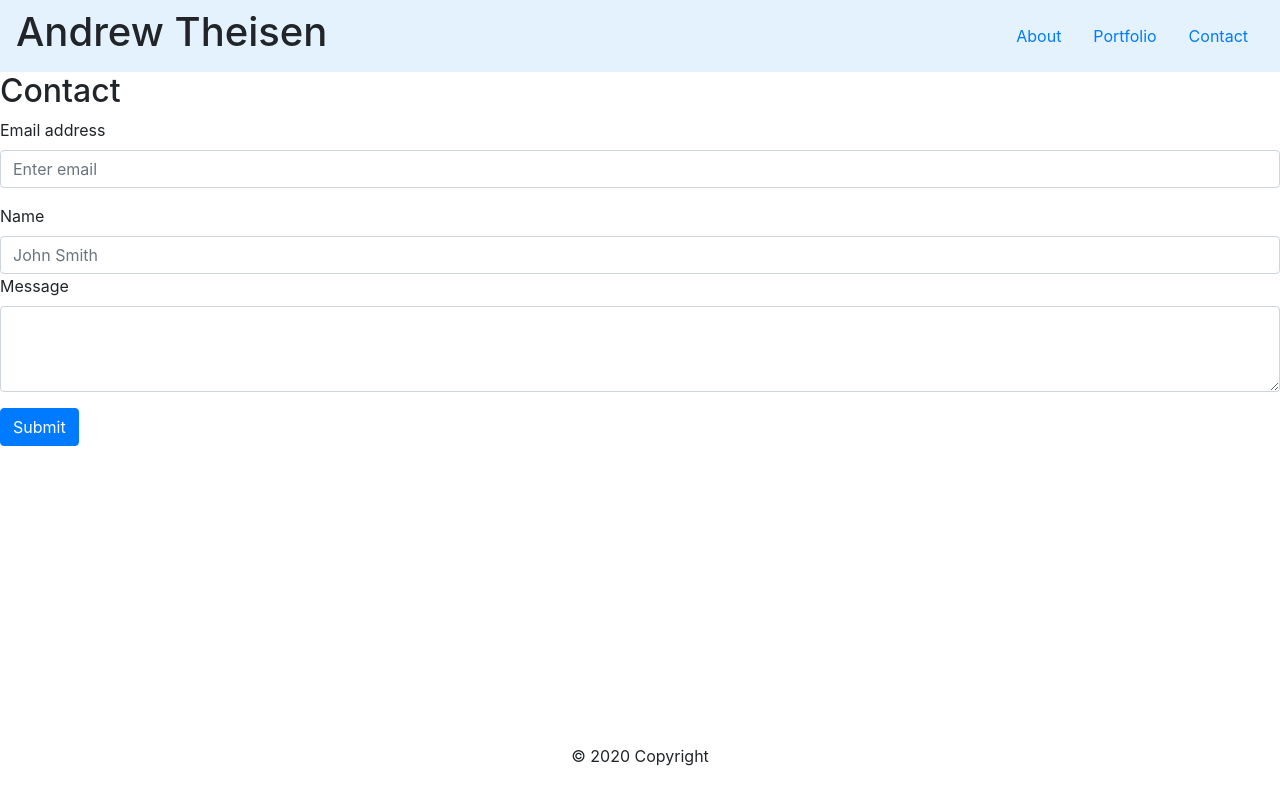
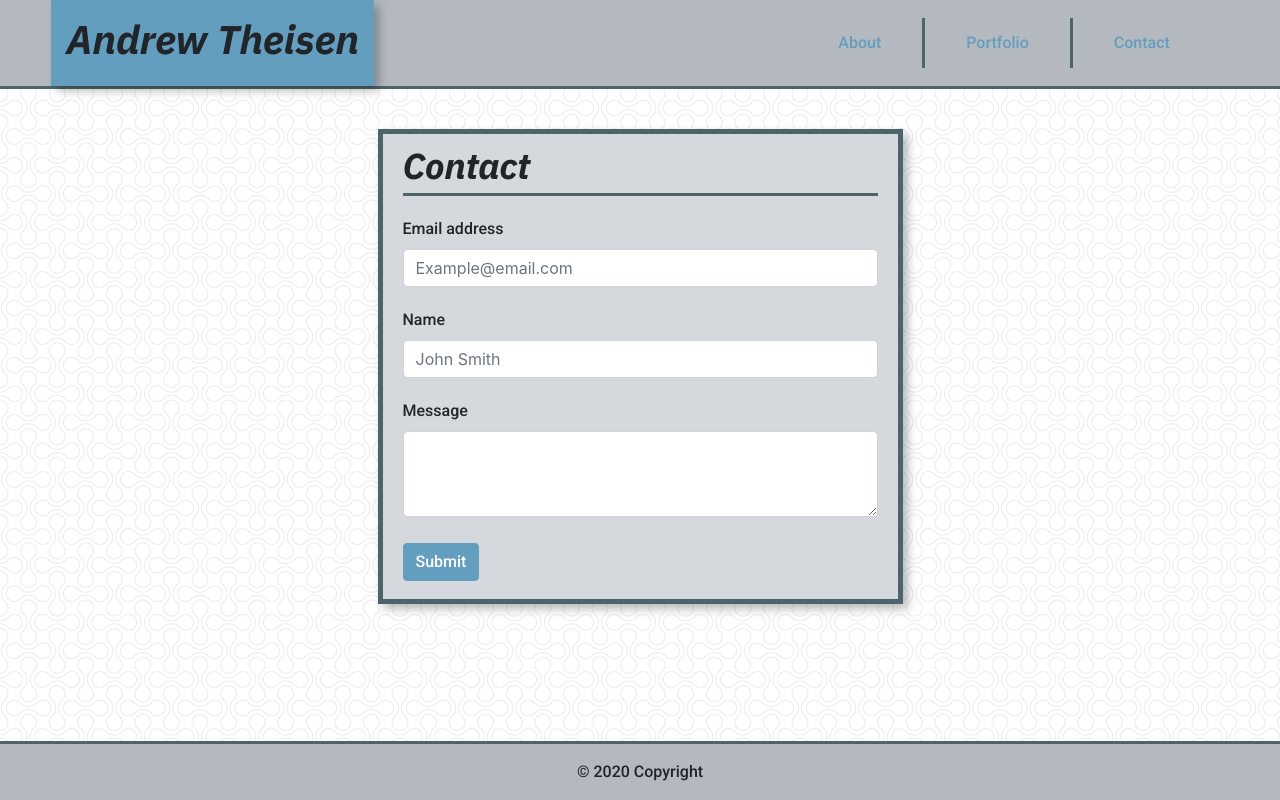
Before and after one commit to theisen92/02-Week-Homework, a plain HTML site: page contact.html in a window 1280 px wide. Drawn offline with nearby package versions, Linux system fonts and the light colour scheme.

Commit message:
styling the contact page

```diff
--- a/contact.html
+++ b/contact.html
@@ -7,11 +7,13 @@
     <!-- CSS only -->
     <link rel="stylesheet" href="https://stackpath.bootstrapcdn.com/bootstrap/4.5.0/css/bootstrap.min.css" integrity="sha384-9aIt2nRpC12Uk9gS9baDl411NQApFmC26EwAOH8WgZl5MYYxFfc+NcPb1dKGj7Sk" crossorigin="anonymous">
 
-    <link rel="stylesheet" href="">
+    <link href="https://fonts.googleapis.com/css2?family=IBM+Plex+Sans:ital,wght@1,700&family=Roboto:wght@400;500&display=swap" rel="stylesheet">
+
+    <link rel="stylesheet" href="style.css">
 </head>
 <body>
 
-    <nav class="navbar navbar-light" style="background-color: #e3f2fd;">
+    <nav class="navbar navbar-light">
         <div class="name">
             <h1>Andrew Theisen</h1>
         </div>
@@ -23,7 +25,7 @@
                 <li class="nav-item">
                   <a class="nav-link" href="portfolio.html">Portfolio</a>
                 </li>
-                <li class="nav-item">
+                <li class="nav-item" id="last">
                   <a class="nav-link" href="contact.html">Contact<span class="sr-only">(current)</span></a>
                 </li>
               </ul>
@@ -32,15 +34,15 @@
 
 
 
-    <form>
+    <form class="formWrapper">
         <div class="row">
-            <div class="col-sm">
-                <h2>Contact</h2>
+            <div class="col-sm contact">
+                Contact
             </div>
         </div>
         <div class="form-group">
           <label for="exampleInputEmail1">Email address</label>
-          <input type="email" class="form-control" id="exampleInputEmail1" aria-describedby="emailHelp" placeholder="Enter email">
+          <input type="email" class="form-control" id="exampleInputEmail1" aria-describedby="emailHelp" placeholder="Example@email.com">
         </div>
         <div class="form-group">
             <label for="exampleFormControlInput1">Name</label>
@@ -56,7 +58,7 @@
 
     <footer class="page-footer font-small fixed-bottom">
         <div class="footer-copyright text-center py-3">
-            <p>© 2020 Copyright</p>
+            © 2020 Copyright
         </div>
     </footer>
 </body>
--- a/style.css
+++ b/style.css
@@ -0,0 +1,97 @@
+body {
+    background-image: url(./images/double-bubble-outline.png);
+    background-repeat:repeat;
+    background-color: rgba(168, 222, 230, 0.678);
+}
+
+.navbar {
+    background-color: rgb(180, 185, 191);
+    padding: 0%;
+    border-bottom: 3.5px solid rgb(78, 100, 107)!important;
+}
+
+.name {
+    background-color: rgb(99, 158, 191);
+    padding: 15px;
+    margin-left: 4%;
+    box-shadow:
+    inset 0 0  0 5px rgb(99, 158, 191),
+          0.3em 0.3em 0.6em rgba(0,0,0,0.3);
+}
+
+h1 {
+    font-family: 'IBM Plex Sans', sans-serif;
+}
+
+.nav {
+    margin-right: 4%;
+    width: 450px;
+}
+.nav-item {
+    padding: 5px 25px;
+    border-right: 3px solid rgb(78, 100, 107);
+}
+
+.nav-link {
+    color: rgb(99, 158, 191);
+    font-family: 'Roboto', sans-serif;
+    font-weight: 500;
+}
+
+a:hover {
+    color: rgb(96, 107, 204);
+}
+
+#last {
+    border-right: none;
+}
+
+.formWrapper {
+    height: 475px;
+    width: 525px;
+    padding: 10px 25px;
+    margin: 40px auto;
+    background-color: rgb(213, 217, 222);
+    box-shadow:
+    inset 0 0  0 5px rgb(78, 100, 107),
+          0.3em 0.3em 0.6em rgba(0,0,0,0.3);
+}
+
+.contact {
+    font-family: 'IBM Plex Sans', sans-serif;
+    font-size: 36px;
+    margin: 0px 15px;
+    padding: 0px;
+    border-bottom: 3px solid rgb(78, 100, 107);
+}
+
+.form-group {
+    margin-top: 20px;
+}
+
+label {
+    font-family: 'Roboto', sans-serif;
+    font-weight: 500;
+}
+
+.btn {
+    margin-top: 10px;
+    background-color: rgb(99, 158, 191);
+    border-color: rgb(99, 158, 191);
+    font-family: 'Roboto', sans-serif;
+    font-weight: 500;
+}
+
+.btn:hover {
+    background-color: rgb(96, 107, 204);
+}
+
+.page-footer {
+    background-color: rgb(180, 185, 191);
+    border-top: 3.5px solid rgb(78, 100, 107)!important;
+}
+
+.footer-copyright {
+    font-family: 'Roboto', sans-serif;
+    font-weight: 500;
+}
```
Also changed, not shown: images/double-bubble-outline.png (added), images/readme.txt (added), 2 other files.
